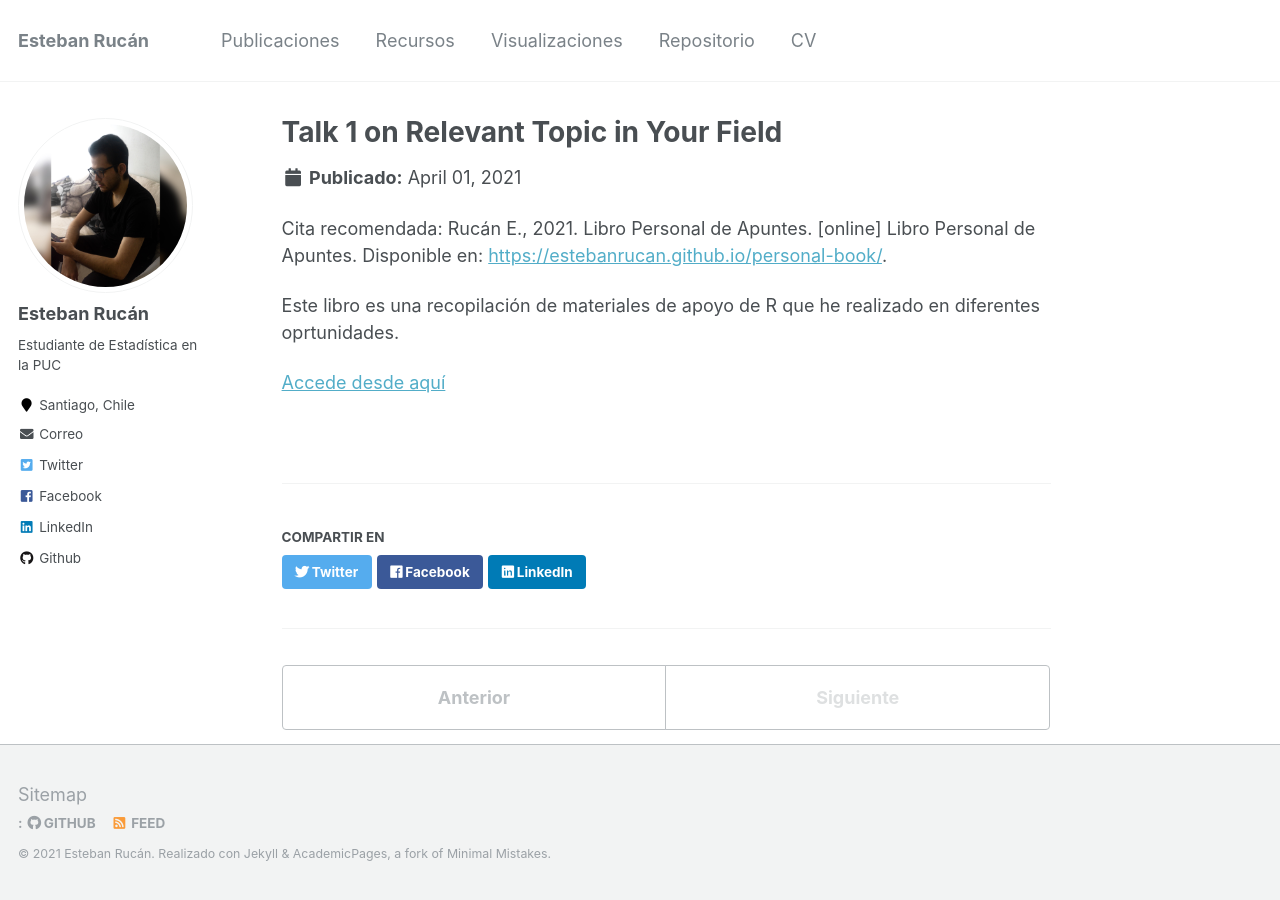
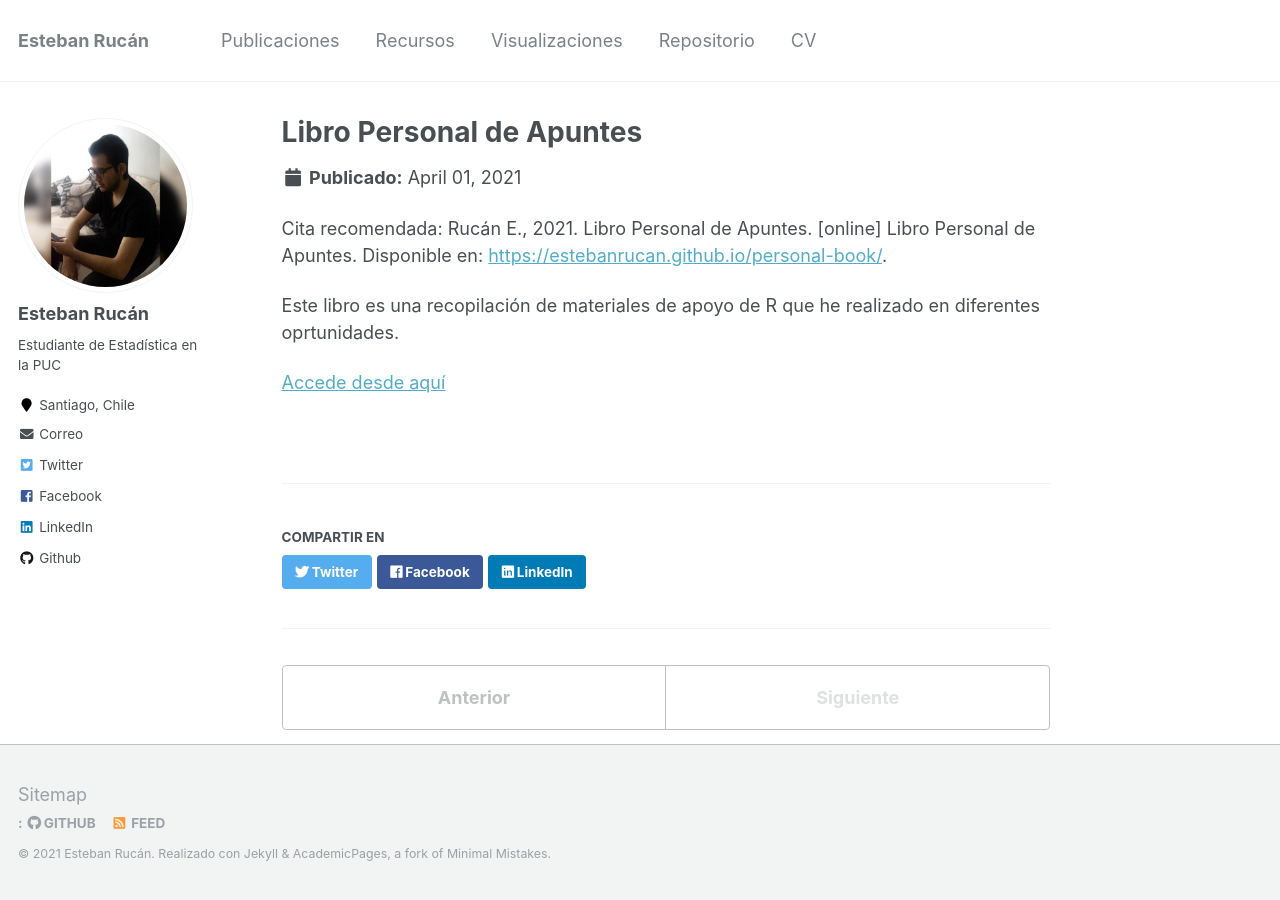
Before and after one commit to estebanrucan/estebanrucan.com, a Jekyll site: the page built from _recursos/libro-personal-de-apuntes.md, in a window 1280 px wide. Built offline with Jekyll 4.4.1, drawn with Linux system fonts in a browser that asks for light colours.

Commit message:
Corrección de errores

```diff
--- a/_recursos/2012-03-01-talk-1.md
+++ b/_recursos/libro-personal-de-apuntes.md
@@ -1,5 +1,5 @@
 ---
-title: "Talk 1 on Relevant Topic in Your Field"
+title: "Libro Personal de Apuntes"
 collection: recursos
 type: "recursos"
 permalink: /recursos/libro-personal-de-apuntes
```
